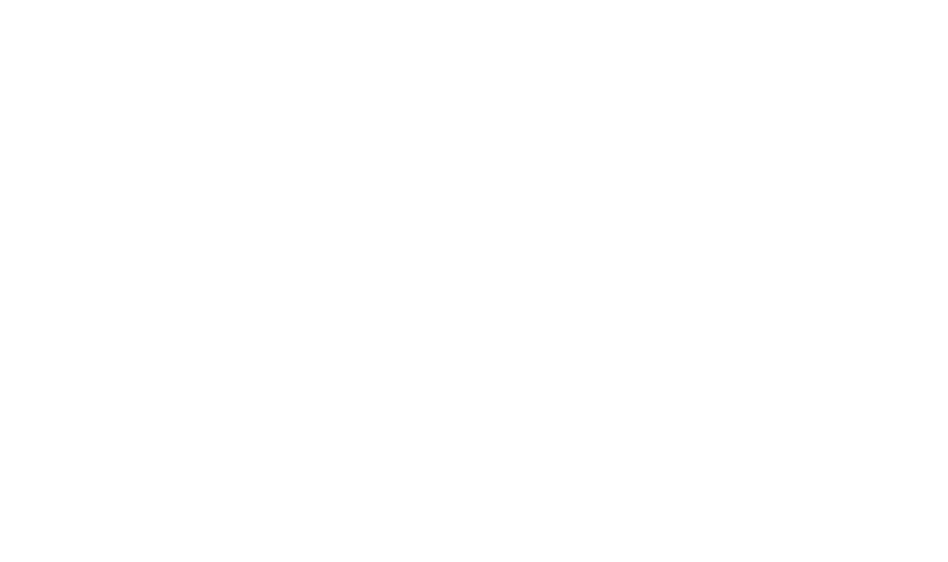
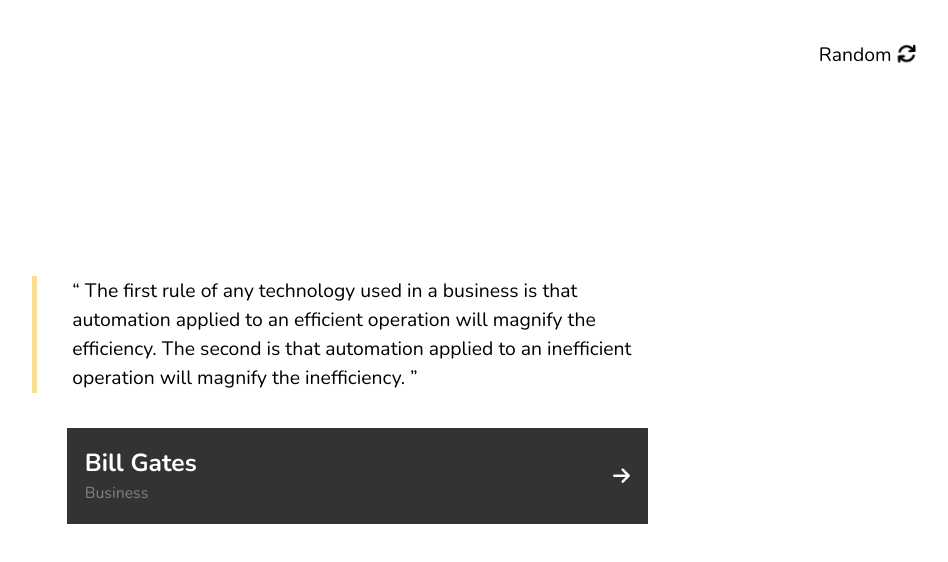
Before and after one commit to j4sum/Projects, a website built with Vite: page quote-generator/index.html in a window 1280 px wide. Shown: the whole page, without its empty margins (300-1248 px from the left). Built offline with nearby package versions, Linux system fonts and the light colour scheme.

Commit message:
feat: home

```diff
--- a/quote-generator/css/styles.css
+++ b/quote-generator/css/styles.css
@@ -1,3 +1,129 @@
 :root {
   /* variables goes here  */
+  --white: #ffffff;
+  --black: #000000;
+  --dark-clr: #333333;
+  --light-dark-clr: #828282;
+  --accent: 45, 86%, 77%;
+
+  --line-height: 1.5;
+
+  --body-fnt: 'Nunito', sans-serif;
 }
+
+/*=============================================
+=            General Resets           =
+=============================================*/
+
+*,
+*::before,
+*::after {
+  box-sizing: border-box;
+}
+
+* {
+  margin: 0;
+}
+
+html {
+  font-size: 62.5%;
+
+}
+
+html,
+body {
+  height: 100%;
+	font-size: clamp(1rem, 0.5454545455rem + 2.2727272727vw, 1.1rem);
+  font-family: var(--body-fnt);
+  line-height: var(--line-height);
+  background: var(--white);
+}
+
+body {
+  line-height: 1.5;
+  -webkit-font-smoothing: antialiased;
+}
+
+img,
+picture,
+video,
+canvas,
+svg {
+  display: block;
+  max-width: 100%;
+}
+
+input,
+button,
+textarea,
+select {
+  font: inherit;
+}
+
+p,
+h1,
+h2,
+h3,
+h4,
+h5,
+h6 {
+  overflow-wrap: break-word;
+}
+
+#__next {
+  isolation: isolate;
+}
+
+/*=============================================
+=            Utility Classes            =
+=============================================*/
+.flex { display: flex; }
+.items-center { align-items: center; }
+.flex-col { flex-direction: column; }
+.justify-between { justify-content: space-between; }
+.justify-center { justify-content: center; }
+.space-y-1 { gap: 1rem; }
+.space-y-2 { gap: 2rem; }
+.space-y-3 { gap: 3rem; }
+.cursor-pointer { cursor: pointer; }
+
+.container {
+  width: min(calc(80% - 2rem), 35rem);
+  margin-inline: auto;
+}
+
+
+/*=====  Quotes  ======*/
+.quote__text {
+  border-left: .3rem solid hsl(var(--accent));
+  padding-inline-start: 2rem;
+}
+.quote__text::before { content: open-quote; }
+.quote__text::after { content: close-quote; }
+
+.quote__info {
+  background: var(--dark-clr);
+  padding: 1rem;
+  margin-inline-start: 2rem;
+  transition: background 0.4s ease-in-out;
+}
+
+.quote__info:hover { background: var(--black) }
+
+.generate-quote {
+  position: absolute;
+  right: 5%;
+  top: 5%;
+}
+
+.generate-quote > span { cursor: pointer; }
+
+.quote__author {
+  font-size: 1.4rem;
+  color: var(--white);
+}
+
+.quote__category {
+  color: var(--light-dark-clr);
+  font-size: .9rem;
+}
--- a/quote-generator/index.html
+++ b/quote-generator/index.html
@@ -1,14 +1,48 @@
 <!DOCTYPE html>
 <html lang="en">
+
 <head>
   <meta charset="UTF-8" />
   <link rel="icon" type="image/svg+xml" href="/vite.svg" />
   <meta name="viewport" content="width=device-width, initial-scale=1.0" />
   <title>Quote generator</title>
-    <link rel="stylesheet" href="./css/resets.css" />
+
+  <link rel="preconnect" href="https://cdnjs.cloudflare.com/ajax/libs/font-awesome/6.1.2/css/all.min.css" />
+  <link rel="preconnect" href="https://fonts.googleapis.com" />
+  <link rel="preconnect" href="https://fonts.gstatic.com" crossorigin />
+  <link href="https://fonts.googleapis.com/css2?family=Nunito:wght@400;700&display=swap" rel="stylesheet" />
+
   <link rel="stylesheet" href="./css/styles.css" />
 </head>
-  <body>
+
+<body id="#__next" class="flex items-center justify-center">
+
+  <div class="generate-quote">
+    <span>Random</span>
+    <i class="fa-solid fa-sync fa-spin"></i>
+  </div>
+
+  <div class="container">
+    <div class="quote flex flex-col space-y-2">
+      <p class="quote__text">
+        The first rule of any technology used in a business is that automation applied to an efficient operation will
+        magnify the efficiency. The second is that automation applied to an inefficient operation will magnify the
+        inefficiency.
+      </p>
+      <div class="flex items-center justify-between quote__info cursor-pointer">
+        <div class="flex flex-col">
+          <h1 class="quote__author">Bill Gates</h1>
+          <span class="quote__category">Business</span>
+        </div>
+        <i class="fa-solid fa-arrow-right" style="color: var(--white)"></i>
+      </div>
+    </div>
+  </div>
+
   <script type="module" src="./js/script.js"></script>
+  <script src="https://cdnjs.cloudflare.com/ajax/libs/font-awesome/6.1.2/js/all.min.js"
+    integrity="sha512-8pHNiqTlsrRjVD4A/3va++W1sMbUHwWxxRPWNyVlql3T+Hgfd81Qc6FC5WMXDC+tSauxxzp1tgiAvSKFu1qIlA=="
+    crossorigin="anonymous" referrerpolicy="no-referrer"></script>
 </body>
+
 </html>
--- a/quote-generator/js/script.js
+++ /dev/null
@@ -1 +0,0 @@
-alert('hello world')
```
Also changed, not shown: quote-generator/css/resets.css (deleted). Lines whose indentation alone changed are shown as unchanged.
